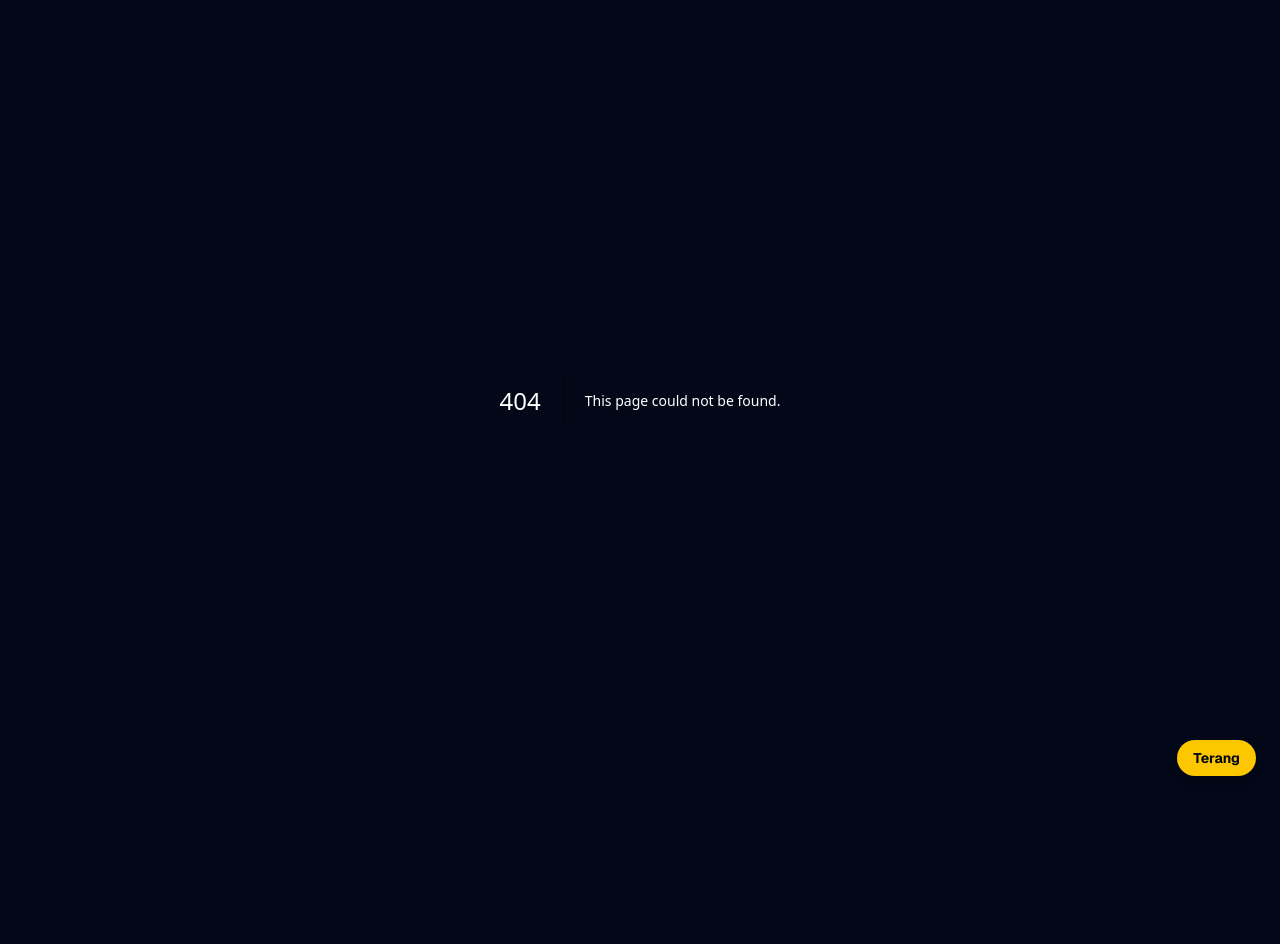
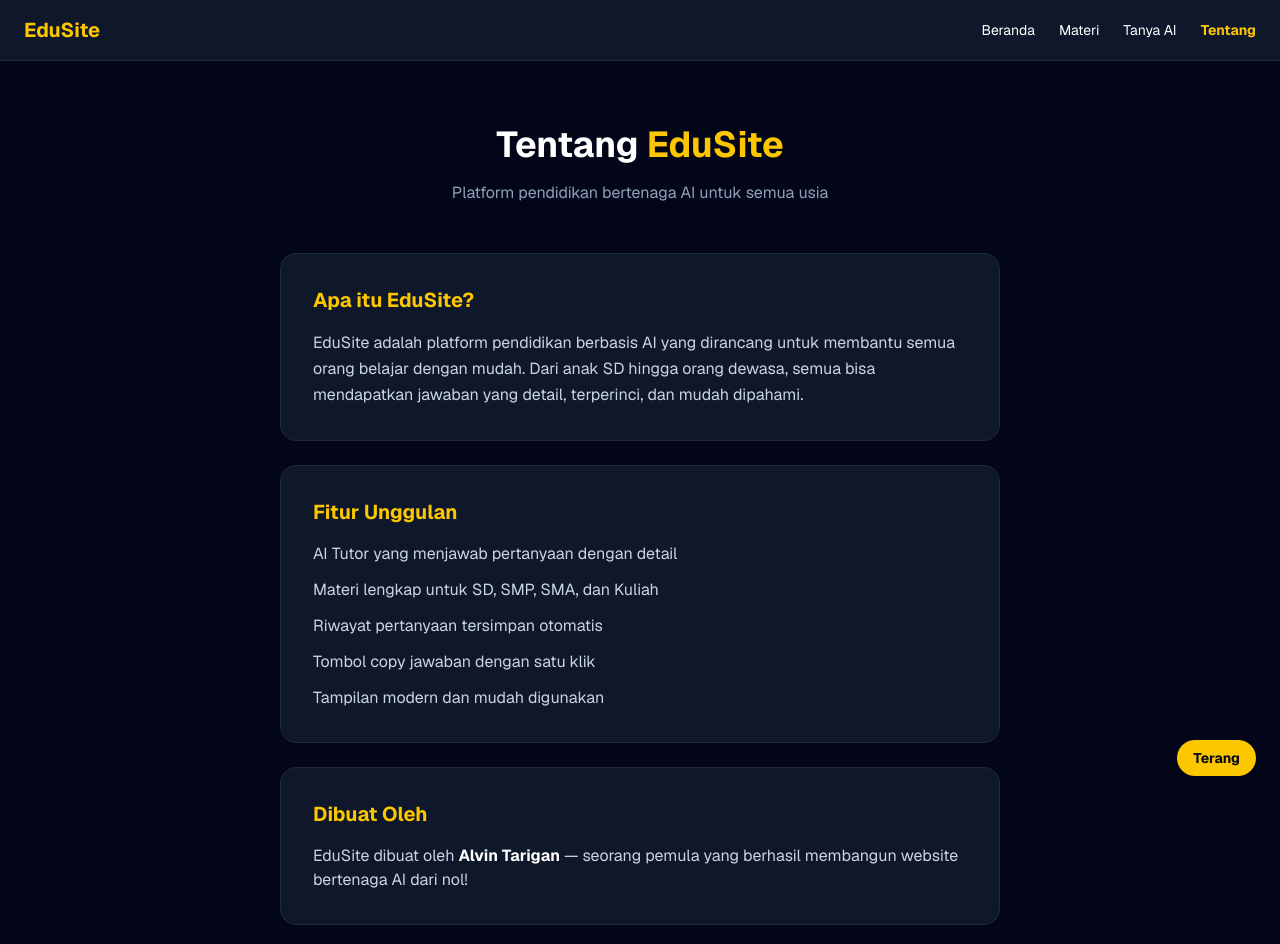
Before and after one commit to alvintarigan001-ux/edusite, a Next.js app: page /tentang in a window 1280 px wide. Before the commit this address had no page. Shown: the top 944 px of the page. Before the commit the page ends 800 px from the top, so only its background shows below. Built offline with nearby package versions, Linux system fonts and the light colour scheme.

Commit message:
tambah halaman tentang

```diff
--- /dev/null
+++ b/app/tentang/page.tsx
@@ -0,0 +1,41 @@
+export default function Tentang() {
+  return (
+    <main className="min-h-screen bg-slate-950 text-white">
+      <nav className="bg-slate-900 border-b border-slate-800 px-6 py-4 flex justify-between items-center sticky top-0 z-50">
+        <a href="/" className="text-xl font-bold text-yellow-400">EduSite</a>
+        <div className="flex gap-6 text-sm">
+          <a href="/" className="hover:text-yellow-400">Beranda</a>
+          <a href="/materi" className="hover:text-yellow-400">Materi</a>
+          <a href="/tanya" className="hover:text-yellow-400">Tanya AI</a>
+          <a href="/tentang" className="text-yellow-400 font-bold">Tentang</a>
+        </div>
+      </nav>
+      <div className="max-w-3xl mx-auto px-6 py-16">
+        <h1 className="text-4xl font-bold text-center mb-4">Tentang <span className="text-yellow-400">EduSite</span></h1>
+        <p className="text-slate-400 text-center mb-12">Platform pendidikan bertenaga AI untuk semua usia</p>
+        <div className="bg-slate-900 rounded-2xl p-8 border border-slate-800 mb-6">
+          <h2 className="text-xl font-bold mb-4 text-yellow-400">Apa itu EduSite?</h2>
+          <p className="text-slate-300 leading-relaxed">EduSite adalah platform pendidikan berbasis AI yang dirancang untuk membantu semua orang belajar dengan mudah. Dari anak SD hingga orang dewasa, semua bisa mendapatkan jawaban yang detail, terperinci, dan mudah dipahami.</p>
+        </div>
+        <div className="bg-slate-900 rounded-2xl p-8 border border-slate-800 mb-6">
+          <h2 className="text-xl font-bold mb-4 text-yellow-400">Fitur Unggulan</h2>
+          <ul className="text-slate-300 space-y-3">
+            <li>AI Tutor yang menjawab pertanyaan dengan detail</li>
+            <li>Materi lengkap untuk SD, SMP, SMA, dan Kuliah</li>
+            <li>Riwayat pertanyaan tersimpan otomatis</li>
+            <li>Tombol copy jawaban dengan satu klik</li>
+            <li>Tampilan modern dan mudah digunakan</li>
+          </ul>
+        </div>
+        <div className="bg-slate-900 rounded-2xl p-8 border border-slate-800">
+          <h2 className="text-xl font-bold mb-4 text-yellow-400">Dibuat Oleh</h2>
+          <p className="text-slate-300">EduSite dibuat oleh <strong className="text-white">Alvin Tarigan</strong> — seorang pemula yang berhasil membangun website bertenaga AI dari nol!</p>
+        </div>
+        <div className="mt-8 text-center">
+          <a href="/tanya" className="bg-yellow-400 text-slate-950 font-bold px-8 py-3 rounded-full hover:bg-yellow-300 transition">Mulai Belajar Sekarang</a>
+        </div>
+      </div>
+      <footer className="text-center py-8 text-slate-600 text-sm border-t border-slate-800">2026 EduSite - Platform Pendidikan untuk Semua</footer>
+    </main>
+  )
+}
```
